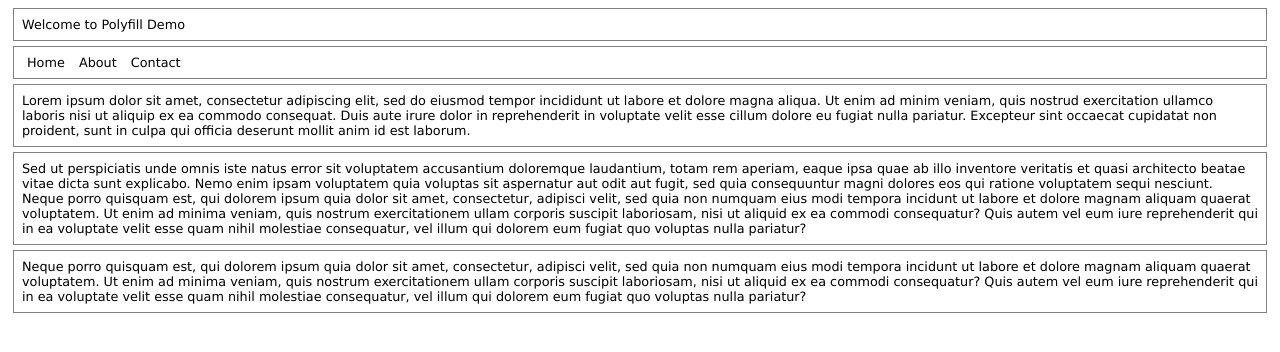
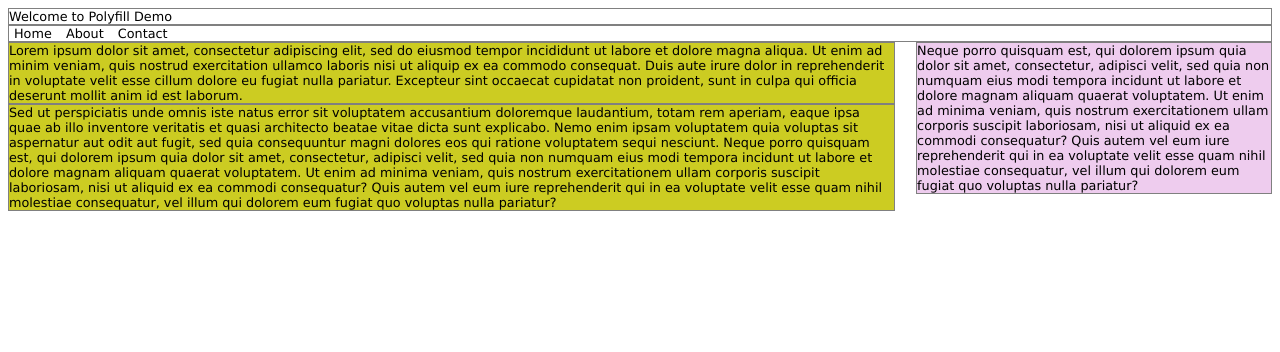
Before and after one commit to sirajrkhan/polyfills, a plain HTML site: page index.html in a window 1280 px wide. Drawn offline with Linux system fonts and the light colour scheme.

Commit message:
added css

```diff
--- a/index.html
+++ b/index.html
@@ -6,9 +6,11 @@
 <style>
 body {font-family: Verdana, sans-serif; font-size:0.8em;}
 header, nav, section, article, footer, aside
-{border:1px solid grey; margin:5px; padding:8px;}
+{border:1px solid grey; padding:0}
 nav ul {margin:0; padding:0;}
 nav ul li {display:inline; margin:5px;}
+section {float:left; width:70%; background-color:#CC2}
+aside {float:right; width:28%; background-color: #ece}
 </style>
 
 </head>
@@ -22,7 +24,7 @@ nav ul li {display:inline; margin:5px;}
 </ul>
 </nav>
 <section>Lorem ipsum dolor sit amet, consectetur adipiscing elit, sed do eiusmod tempor incididunt ut labore et dolore magna aliqua. Ut enim ad minim veniam, quis nostrud exercitation ullamco laboris nisi ut aliquip ex ea commodo consequat. Duis aute irure dolor in reprehenderit in voluptate velit esse cillum dolore eu fugiat nulla pariatur. Excepteur sint occaecat cupidatat non proident, sunt in culpa qui officia deserunt mollit anim id est laborum.</section>
+<aside>Neque porro quisquam est, qui dolorem ipsum quia dolor sit amet, consectetur, adipisci velit, sed quia non numquam eius modi tempora incidunt ut labore et dolore magnam aliquam quaerat voluptatem. Ut enim ad minima veniam, quis nostrum exercitationem ullam corporis suscipit laboriosam, nisi ut aliquid ex ea commodi consequatur? Quis autem vel eum iure reprehenderit qui in ea voluptate velit esse quam nihil molestiae consequatur, vel illum qui dolorem eum fugiat quo voluptas nulla pariatur?</aside>
 <section>Sed ut perspiciatis unde omnis iste natus error sit voluptatem accusantium doloremque laudantium, totam rem aperiam, eaque ipsa quae ab illo inventore veritatis et quasi architecto beatae vitae dicta sunt explicabo. Nemo enim ipsam voluptatem quia voluptas sit aspernatur aut odit aut fugit, sed quia consequuntur magni dolores eos qui ratione voluptatem sequi nesciunt. Neque porro quisquam est, qui dolorem ipsum quia dolor sit amet, consectetur, adipisci velit, sed quia non numquam eius modi tempora incidunt ut labore et dolore magnam aliquam quaerat voluptatem. Ut enim ad minima veniam, quis nostrum exercitationem ullam corporis suscipit laboriosam, nisi ut aliquid ex ea commodi consequatur? Quis autem vel eum iure reprehenderit qui in ea voluptate velit esse quam nihil molestiae consequatur, vel illum qui dolorem eum fugiat quo voluptas nulla pariatur?</section>
-<aside>Neque porro quisquam est, qui dolorem ipsum quia dolor sit amet, consectetur, adipisci velit, sed quia non numquam eius modi tempora incidunt ut labore et dolore magnam aliquam quaerat voluptatem. Ut enim ad minima veniam, quis nostrum exercitationem ullam corporis suscipit laboriosam, nisi ut aliquid ex ea commodi consequatur? Quis autem vel eum iure reprehenderit qui in ea voluptate velit esse quam nihil molestiae consequatur, vel illum qui dolorem eum fugiat quo voluptas nulla pariatur?</aside>
 </body>
 </html>
```
